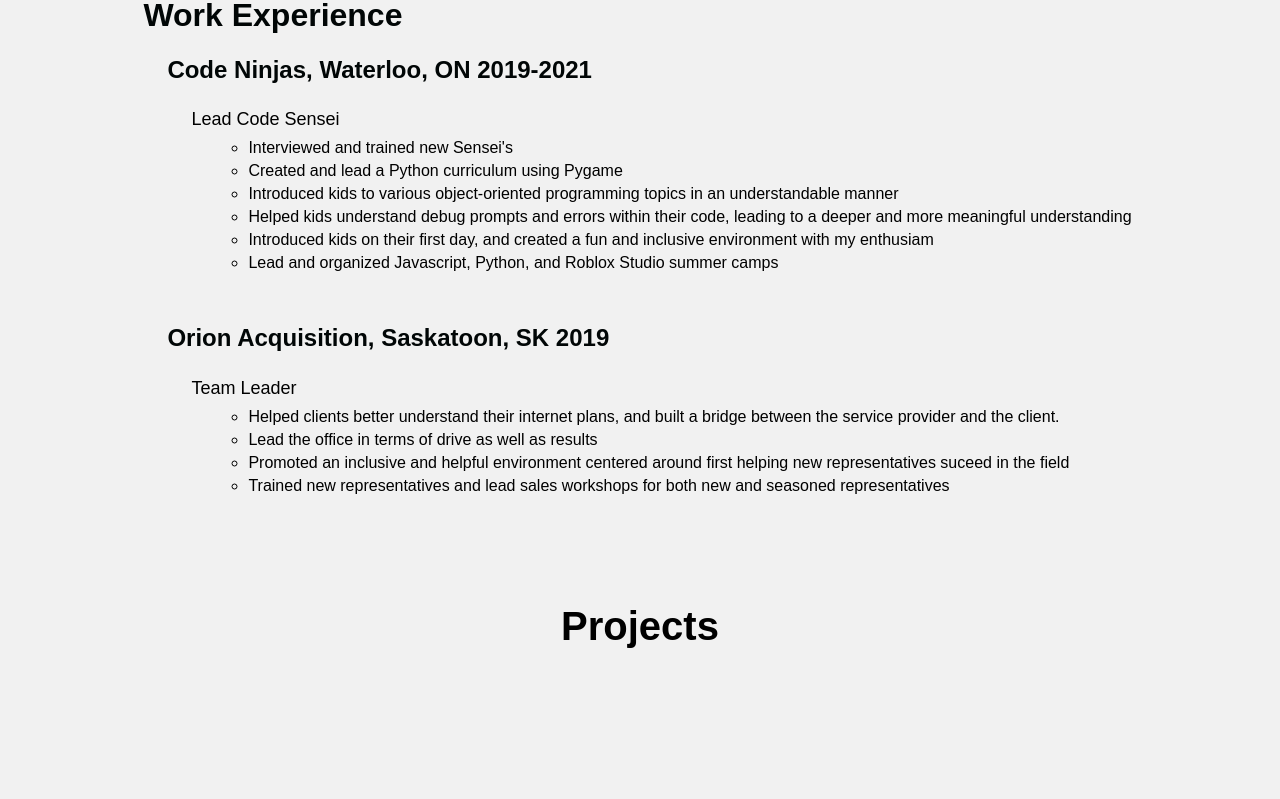
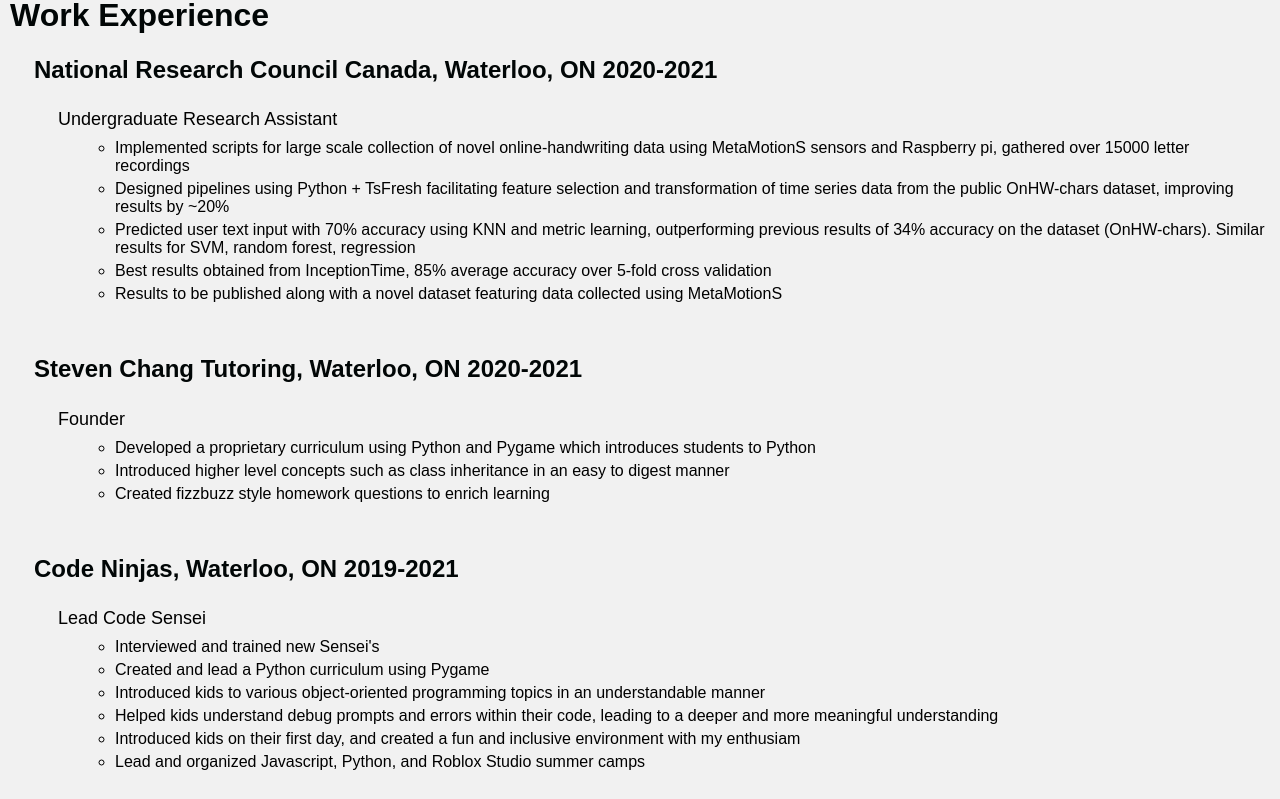
Before and after one commit to steeeve/Website, a React (Create React App) app: page / in a window 1280 px wide. Shown: the part 2220-3019 px from the top of the page. Built offline with nearby package versions, Linux system fonts and the light colour scheme; a web font is replaced by a local one.

Commit message:
updating resume

```diff
--- a/package.json
+++ b/package.json
@@ -20,8 +20,8 @@
   "scripts": {
     "predeploy": "npm run build",
     "deploy": "gh-pages -d build",
-    "start": "react-scripts start",
-    "build": "react-scripts build",
+    "start": "react-scripts --openssl-legacy-provider start",
+    "build": "react-scripts --openssl-legacy-provider build",
     "test": "react-scripts test",
     "eject": "react-scripts eject"
   },
--- a/src/components/Footer/index.js
+++ b/src/components/Footer/index.js
@@ -18,7 +18,7 @@
                         <WebsiteRights>
                             <WebsiteRightsWrap>
                                 <Rights>
-                                    Steven Chang © 2021
+                                    Steven Chang © 2022
                                 </Rights>
                             </WebsiteRightsWrap>
                         </WebsiteRights>
--- a/src/components/Resume/index.js
+++ b/src/components/Resume/index.js
@@ -35,7 +35,36 @@
                 </TextWrapper>
 
                 <TextWrapper>
+
                     <Headline>Work Experience</Headline>
+                    <SmallTitle>National Research Council Canada, Waterloo, ON 2020-2021</SmallTitle>
+                    <SmallTitleDesc>Undergraduate Research Assistant</SmallTitleDesc>
+                    <CourseworkWrapper>
+
+                        <CourseworkItem>Implemented scripts for large scale collection of novel online-handwriting data using MetaMotionS sensors and Raspberry pi, gathered over 15000 letter recordings</CourseworkItem>
+                        <CourseworkItem>Designed pipelines using Python + TsFresh facilitating feature selection and transformation of time series data from the public OnHW-chars dataset, improving results by ~20%</CourseworkItem>
+                        <CourseworkItem>Predicted user text input with 70% accuracy using KNN and metric learning, outperforming previous results of 34% accuracy on the dataset (OnHW-chars). Similar results for SVM, random forest, regression</CourseworkItem>
+                        <CourseworkItem>Best results obtained from InceptionTime, 85% average accuracy over 5-fold cross validation</CourseworkItem>
+                        <CourseworkItem>Results to be published along with a novel dataset featuring data collected using MetaMotionS </CourseworkItem>
+
+                    </CourseworkWrapper>
+                </TextWrapper>
+
+                <TextWrapper>
+
+                    <SmallTitle>Steven Chang Tutoring, Waterloo, ON 2020-2021</SmallTitle>
+                    <SmallTitleDesc>Founder</SmallTitleDesc>
+                    <CourseworkWrapper>
+
+                        <CourseworkItem>Developed a proprietary curriculum using Python and Pygame which introduces students to Python</CourseworkItem>
+                        <CourseworkItem>Introduced higher level concepts such as class inheritance in an easy to digest manner</CourseworkItem>
+                        <CourseworkItem>Created fizzbuzz style homework questions to enrich learning</CourseworkItem>
+
+                    </CourseworkWrapper>
+                </TextWrapper>
+
+                <TextWrapper>
+
                     <SmallTitle>Code Ninjas, Waterloo, ON 2019-2021</SmallTitle>
                     <SmallTitleDesc>Lead Code Sensei</SmallTitleDesc>
                     <CourseworkWrapper>
```
Also changed, not shown: 1 other file (tests, documents, lock files or other folders).
